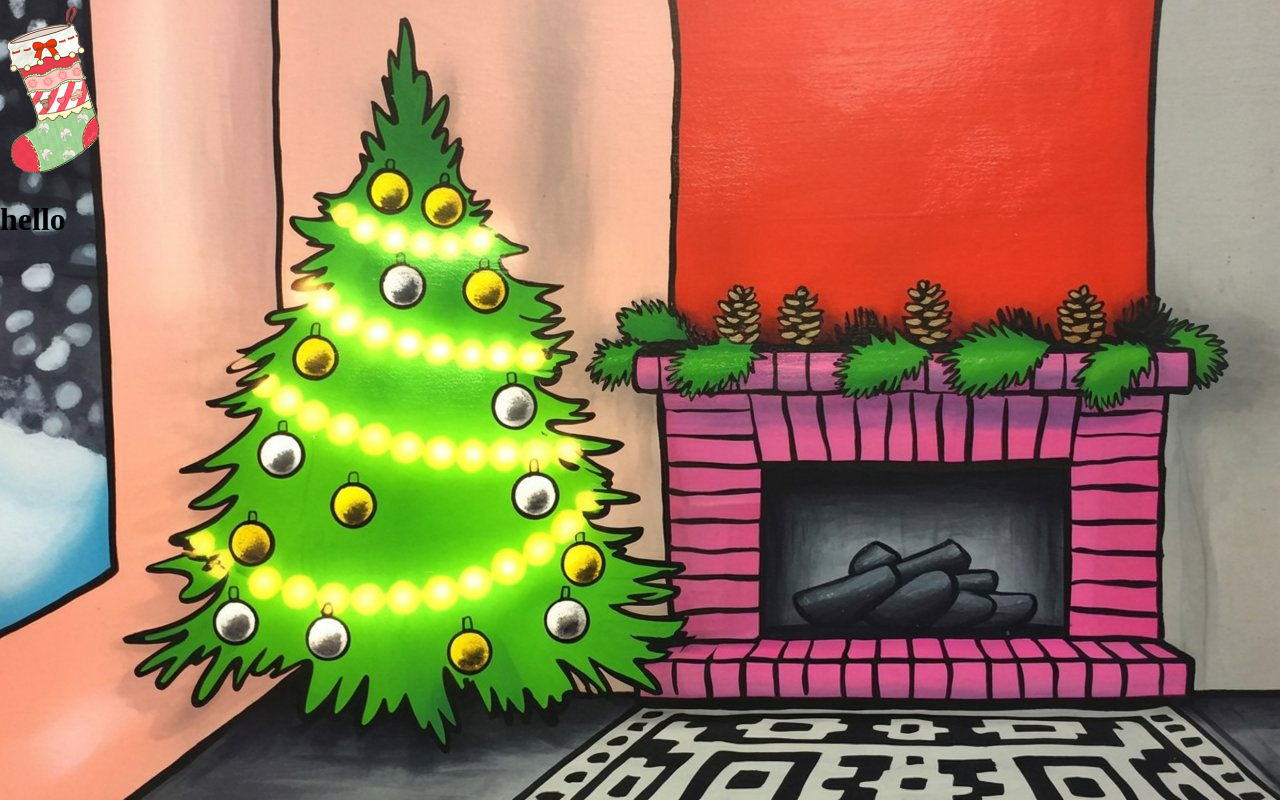
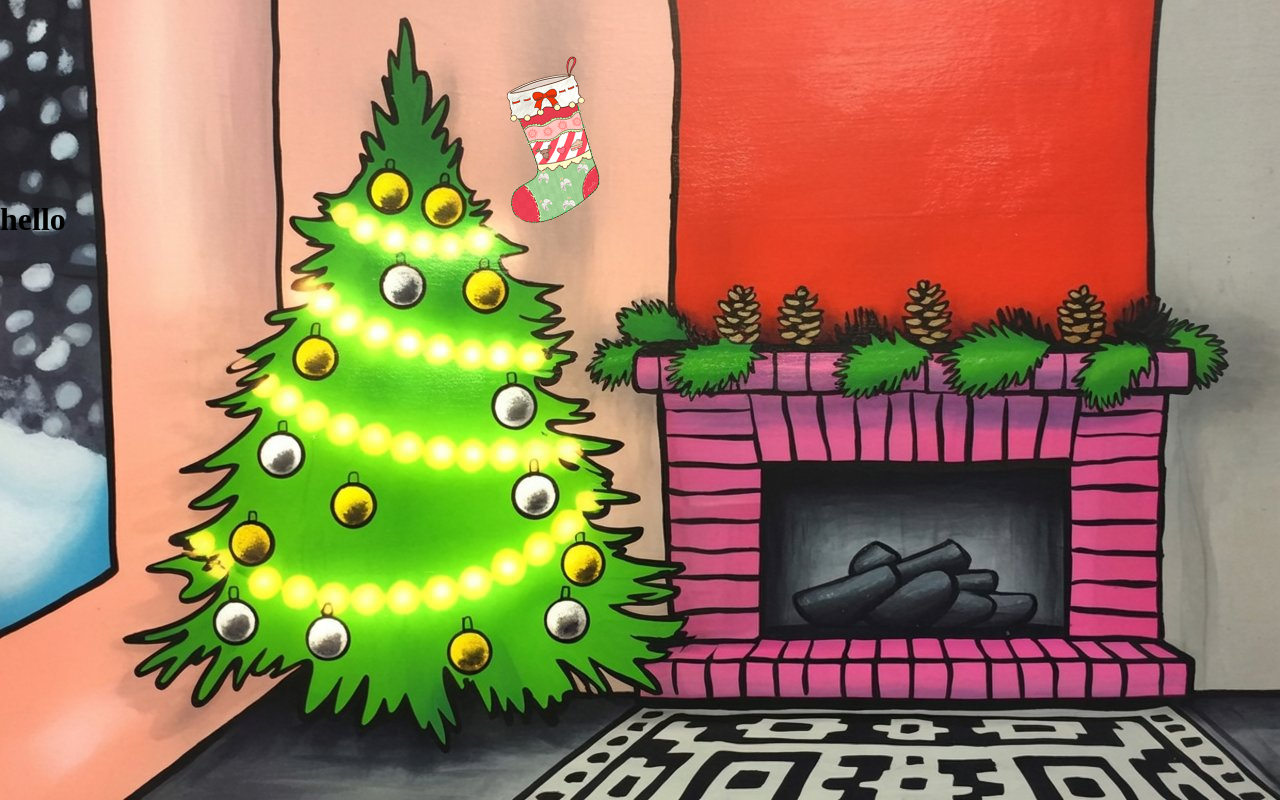
Before and after one commit to ybf-bob42/Happy-New-Year, a plain HTML site: page index.html in a window 1280 px wide. Drawn offline with Linux system fonts and the light colour scheme.

Commit message:
Update index.html

```diff
--- a/index.html
+++ b/index.html
@@ -16,7 +16,7 @@
 <body>
  <a href="https://skysmart.ru/articles/questions/chto-oznachaet-cifra-3-v-russkom-yazyke">
     <img src="./img/nosok.png" alt="nosok"
-         style="position: relative; left: 500 px; top: 500 px;"
+         style="position: relative; left: 500px; top: 50px;"
          width="8%">
 </a>
  <h1>hello</h1>
```
